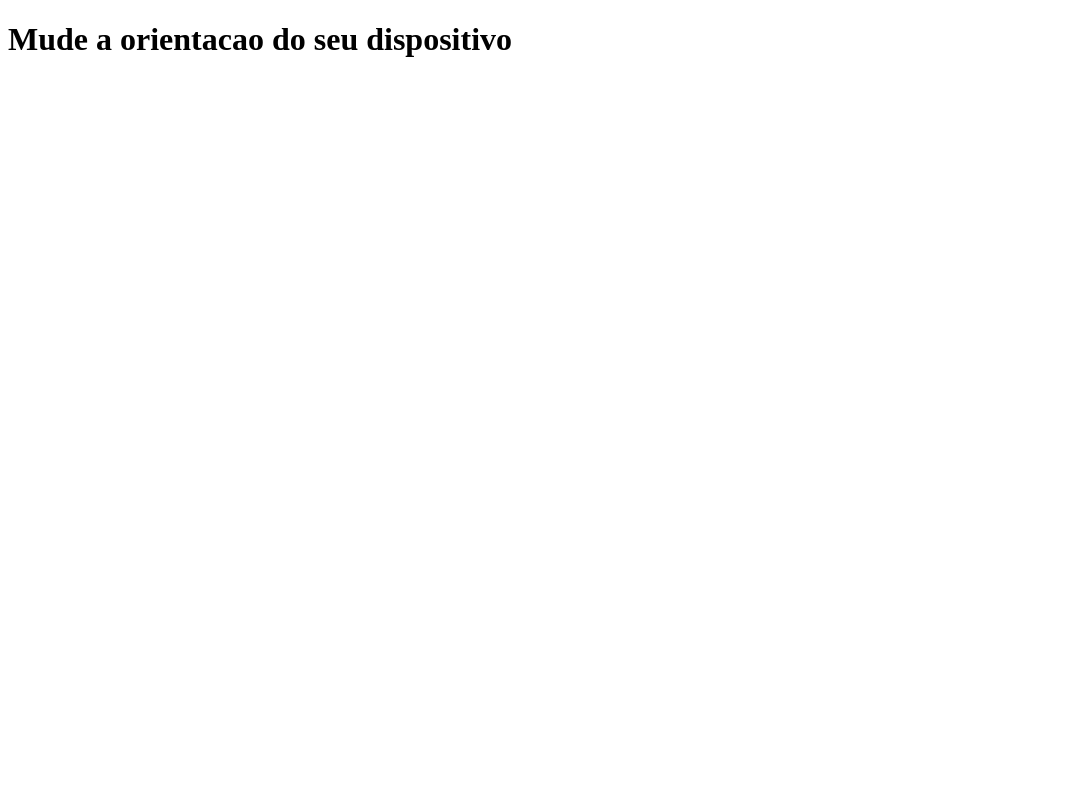
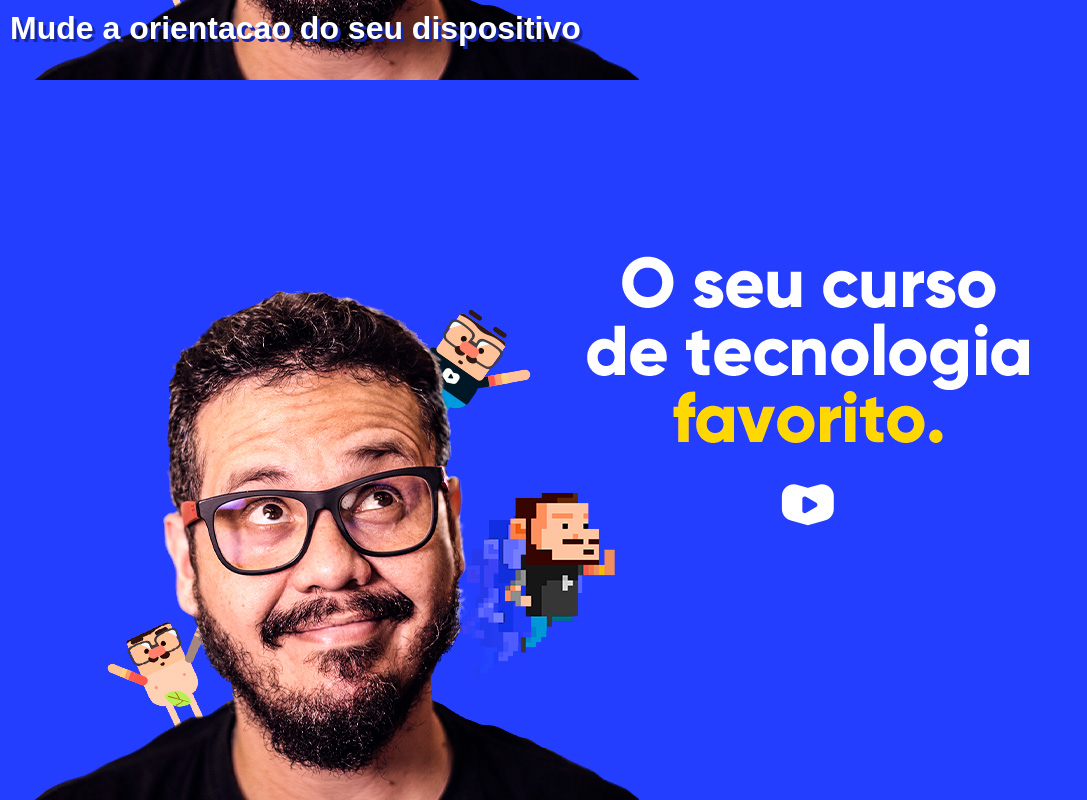
Before and after one commit to ricardoliveiraa/HTML-CSS, a plain HTML site: page Exercicios/ex026/mq02/index.html in a window 1280 px wide. Shown: the whole page, without its empty margins (0-1087 px from the left). Drawn offline with Linux system fonts and the light colour scheme.

Commit message:
ex 02 mq

```diff
--- a/Exercicios/ex026/mq02/estilos/paisagem.css
+++ b/Exercicios/ex026/mq02/estilos/paisagem.css
@@ -1,3 +1,8 @@
 @charset "UTF-8";
 
 /*Aparelho deitado(landscape)*/
+
+body {
+    background: url(../imagem/cev-landscape.jpg);
+    background-position: left bottom;
+}
--- a/Exercicios/ex026/mq02/estilos/retrato.css
+++ b/Exercicios/ex026/mq02/estilos/retrato.css
@@ -1,3 +1,8 @@
 @charset "UTF-8";
 
 /*aparelho em pe(portrait)*/
+
+body {
+    background: url(../imagem/cev-portrait.jpg);
+    background-position: center bottom;
+}
--- a/Exercicios/ex026/mq02/estilos/style.css
+++ b/Exercicios/ex026/mq02/estilos/style.css
@@ -1,3 +1,23 @@
 @charset "UTF-8";
 
 /*Configuracoes gerais*/
+
+* {
+    margin: 0px;
+    padding: 0px;
+    font-family: Arial, Helvetica, sans-serif;
+}
+
+html, body {
+    width: 100vw;
+    height: 100vh;
+    background-color: #233eff;
+    background-size: contain;
+    background-repeat: no-repeat;
+}
+
+h1 {
+    color: white;
+    text-shadow: 3px 3px 0px #1526a7;
+    padding: 10px;
+}
```
